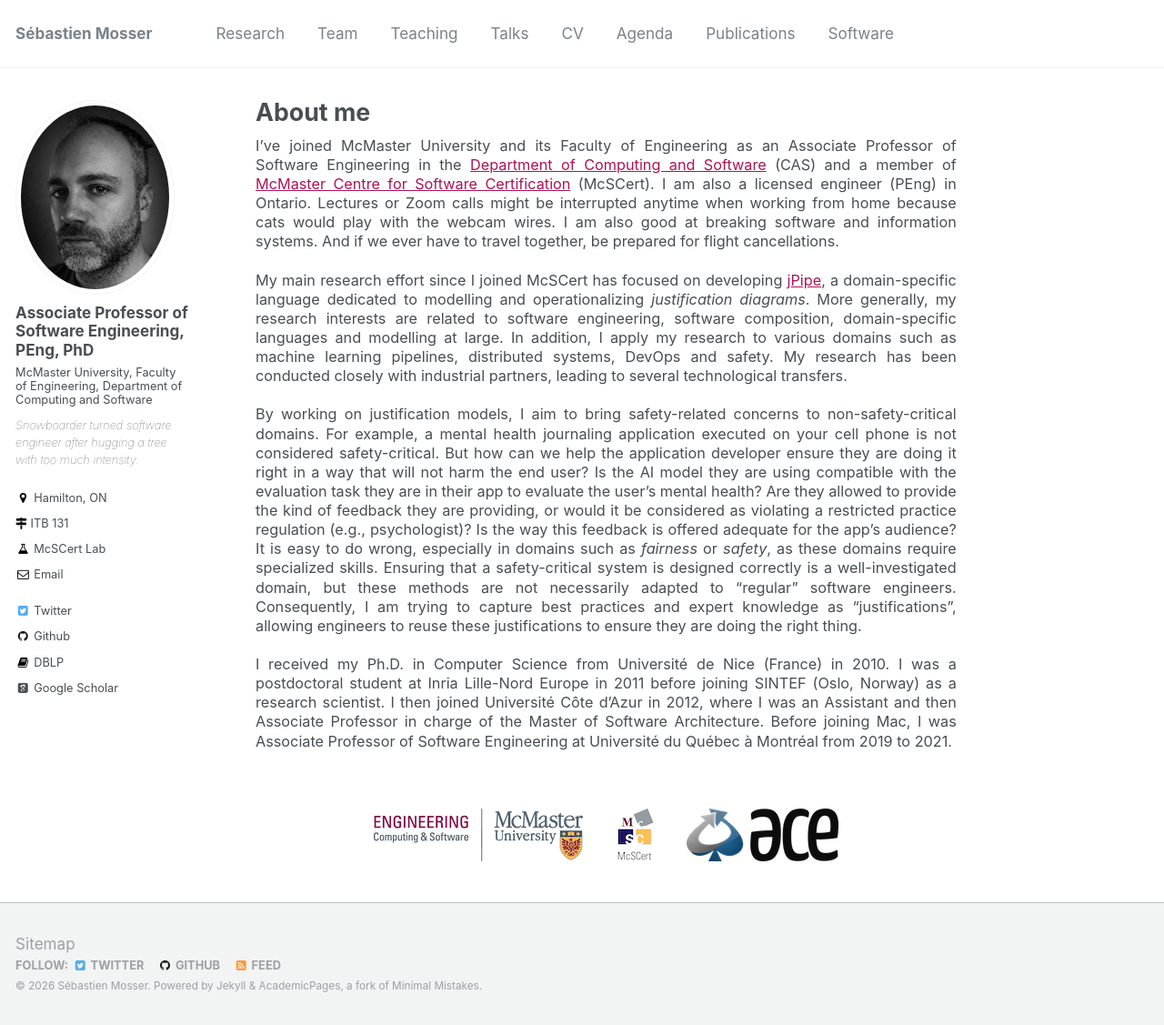
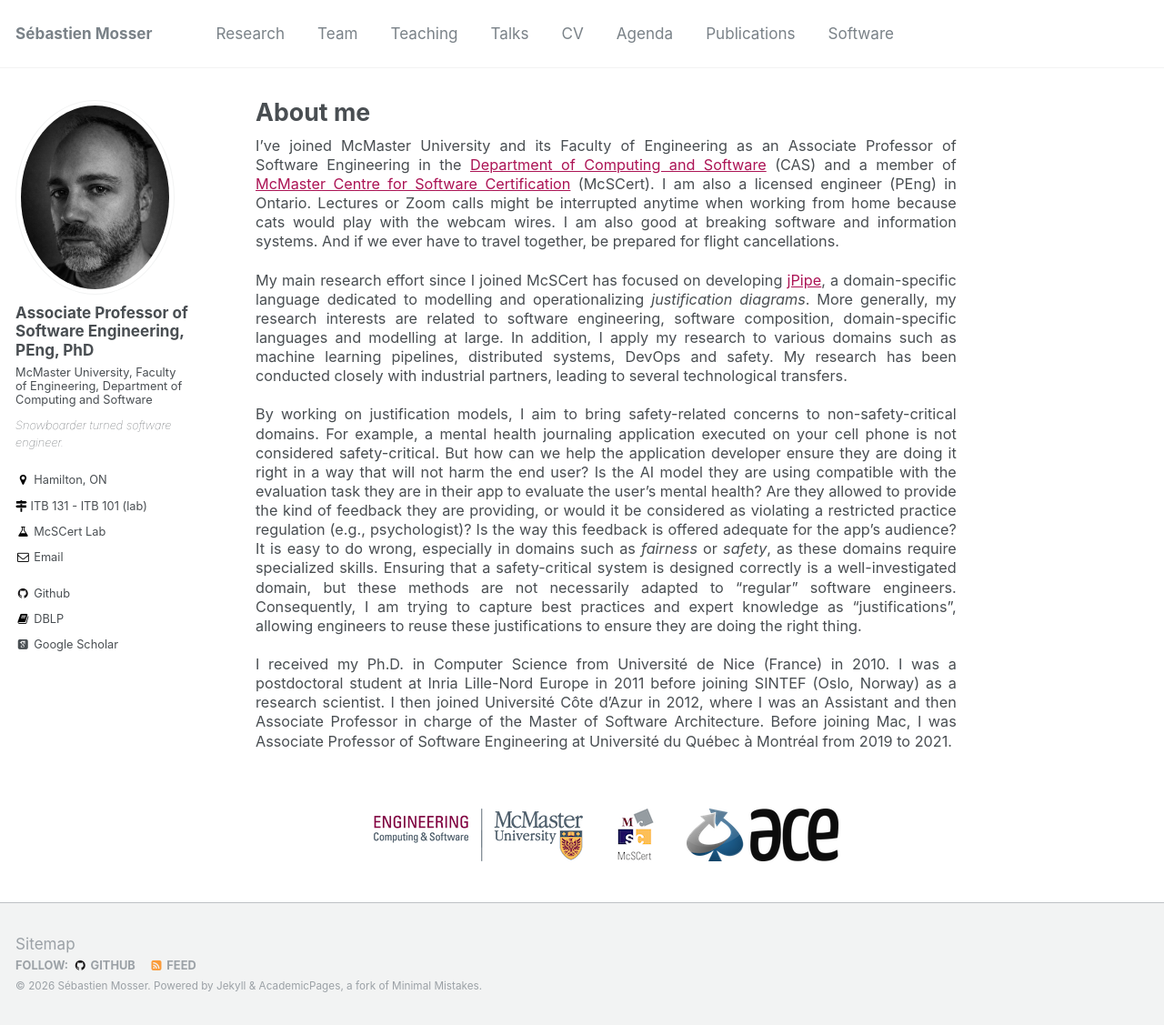
Before and after one commit to mosser/mosser.github.io, a Jekyll site: the page built from _pages/about.md, in a window 1280 px wide and 1127 px high. Shown: the whole window at 91% size. Built offline with Jekyll 4.4.1, drawn with Linux system fonts in a browser that asks for light colours; some web fonts are replaced.

```diff
--- a/Gemfile
+++ b/Gemfile
@@ -19,6 +19,7 @@ gem 'github-pages', '~> 228', group: :jekyll_plugins
 gem "jekyll", "3.9.3"
 
 gem "webrick"
+gem 'csv'
 
 # Ruby 3.4.0 gems:
 #gem 'csv', '~> 3.0'
--- a/_config.yml
+++ b/_config.yml
@@ -56,8 +56,8 @@ alexa_site_verification  :
 yandex_site_verification :
 
 # Social Sharing
-twitter:
-  username               : petitroll
+#twitter:
+#  username               : petitroll
 facebook:
   username               :
   app_id                 :
@@ -83,14 +83,14 @@ author:
   name             : "Associate Professor of Software Engineering, PEng, PhD"
   avatar           : "profile.jpg"
   employer         : "McMaster University, Faculty of Engineering, Department of Computing and Software"
-  bio              : "Snowboarder turned software engineer after hugging a tree with too much intensity."
+  bio              : "Snowboarder turned software engineer."
   location         : "Hamilton, ON"
-  office           : "ITB 131"
+  office           : "ITB 131 - ITB 101 (lab)"
   googleMaps       : "https://goo.gl/maps/a47LaLbBagBJvG1R6"
   googlescholar    : "https://scholar.google.fr/citations?user=jaLC6KgAAAAJ&hl=en"
   email            : "mossers@mcmaster.ca"
   github           : "mosser"
-  twitter          : "petitroll"
+#  twitter          : "petitroll"
   researchGroup    : "McSCert Lab"
   researchUri      : "https://www.mcscert.ca/"
   dblp             : "https://dblp.uni-trier.de/pers/hd/m/Mosser_0001:S=eacute=bastien"
--- a/_pages/about.md
+++ b/_pages/about.md
@@ -11,7 +11,7 @@ comment:
 
 I've joined McMaster University and its Faculty of Engineering as an Associate Professor of Software Engineering in the [Department of Computing and Software](https://www.eng.mcmaster.ca/cas) (CAS) and a member of [McMaster Centre for Software Certification](https://www.mcscert.ca/) (McSCert). I am also a licensed engineer (PEng) in Ontario. Lectures or Zoom calls might be interrupted anytime when working from home because cats would play with the webcam wires. I am also good at breaking software and information systems. And if we ever have to travel together, be prepared for flight cancellations.
 
-My main research effort since I joined McSCert has focused on developing [jPipe](https://github.com/ace-design/jpipe/README.md), a domain-specific language dedicated to modelling and operationalizing _justification diagrams_. More generally, my research interests are related to software engineering, software composition, domain-specific languages and modelling at large. In addition, I apply my research to various domains such as machine learning pipelines, distributed systems, DevOps and safety. My research has been conducted closely with industrial partners, leading to several technological transfers.
+My main research effort since I joined McSCert has focused on developing [jPipe](https://www.jpipe.org), a domain-specific language dedicated to modelling and operationalizing _justification diagrams_. More generally, my research interests are related to software engineering, software composition, domain-specific languages and modelling at large. In addition, I apply my research to various domains such as machine learning pipelines, distributed systems, DevOps and safety. My research has been conducted closely with industrial partners, leading to several technological transfers.
 
 By working on justification models, I aim to bring safety-related concerns to non-safety-critical domains. For example, a mental health journaling application executed on your cell phone is not considered safety-critical. But how can we help the application developer ensure they are doing it right in a way that will not harm the end user? Is the AI model they are using compatible with the evaluation task they are in their app to evaluate the user's mental health? Are they allowed to provide the kind of feedback they are providing, or would it be considered as violating a restricted practice regulation (e.g., psychologist)? Is the way this feedback is offered adequate for the app's audience? It is easy to do wrong, especially in domains such as _fairness_ or _safety_, as these domains require specialized skills. Ensuring that a safety-critical system is designed correctly is a well-investigated domain, but these methods are not necessarily adapted to "regular" software engineers. Consequently, I am trying to capture best practices and expert knowledge as "justifications", allowing engineers to reuse these justifications to ensure they are doing the right thing.
 
```
Also changed, not shown: 1 other file.
